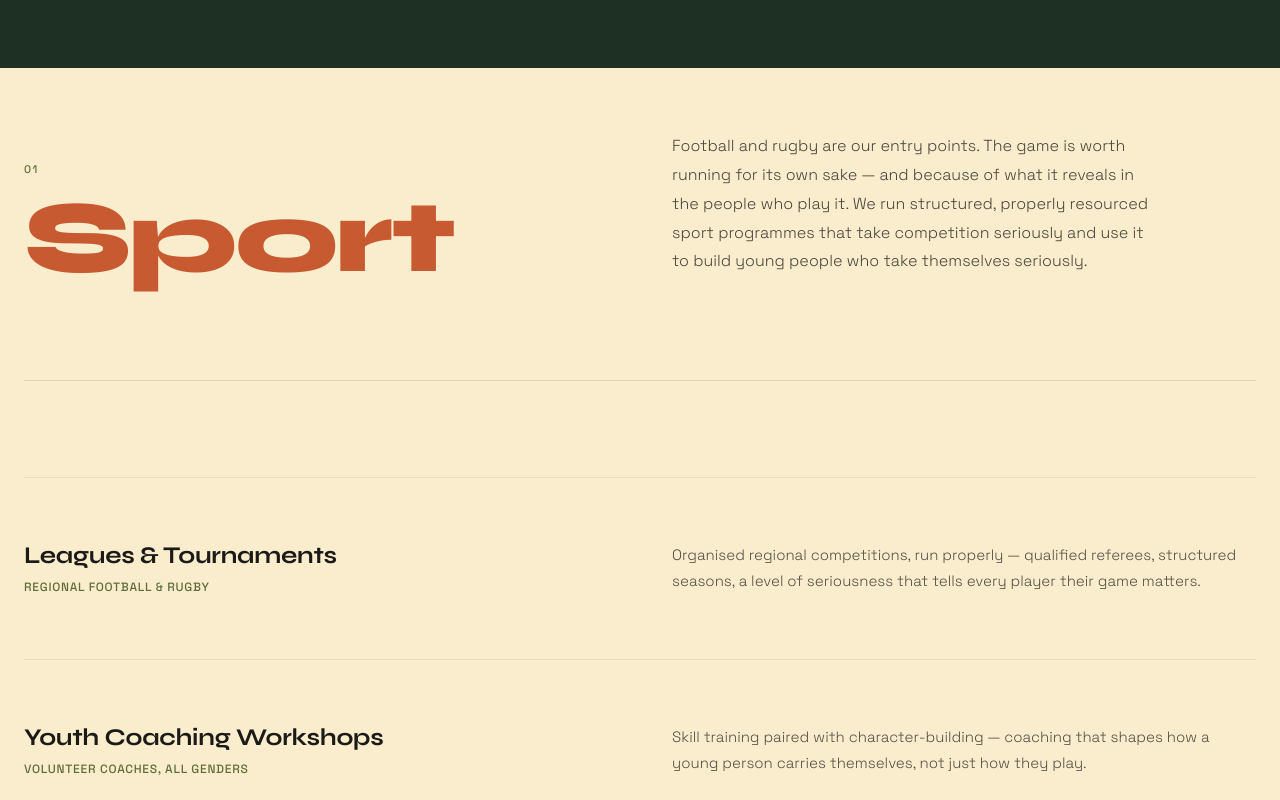
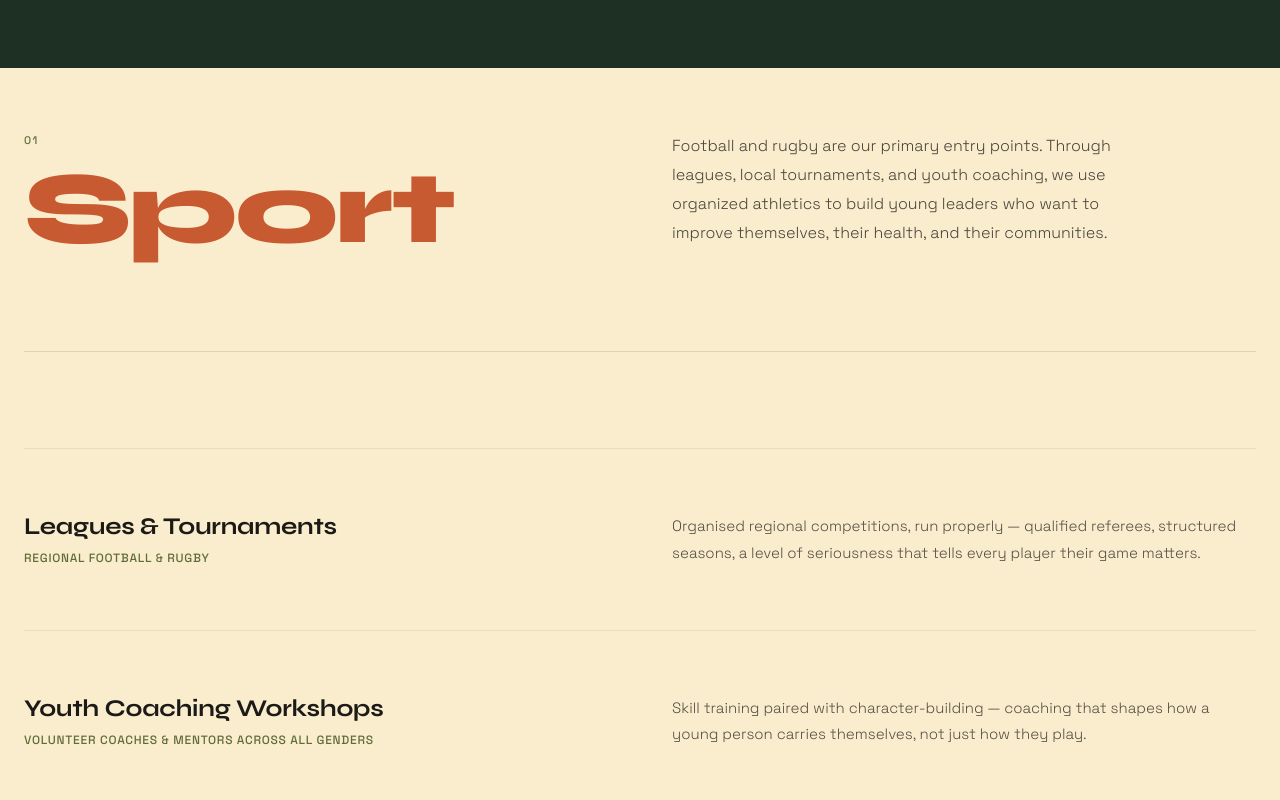
Before and after one commit to mr-shelby-45/Savanna-Rising-Foundation, a Next.js app: page /programmes in a window 1280 px wide. Shown: the part 600-1400 px from the top of the page. Built offline with nearby package versions, Linux system fonts and the light colour scheme; no server answers.

Commit message:
Update contact details and refine programme copy

```diff
--- a/src/components/sections/ContactBlock.tsx
+++ b/src/components/sections/ContactBlock.tsx
@@ -4,9 +4,9 @@ import { useState } from 'react'
 import styles from './ContactBlock.module.css'
 
 const details = [
-  { label: 'Email', value: 'hello@savannarising.org', href: 'mailto:hello@savannarising.org' },
-  { label: 'Phone', value: '+254 700 000 000', href: 'tel:+254700000000' },
-  { label: 'Address', value: 'Nakuru, Kenya', href: null },
+  { label: 'Email', value: 'mwendagichamu@gmail.com', href: 'mailto:mwendagichamu@gmail.com' },
+  { label: 'Phone', value: '+254 700 940 777', href: 'tel:+254700940777' },
+  { label: 'Address', value: 'Meru, Kenya', href: null },
 ]
 
 const social = [
--- a/src/components/sections/ProgrammesSchools.tsx
+++ b/src/components/sections/ProgrammesSchools.tsx
@@ -15,7 +15,7 @@ const activities = [
   {
     name: 'Equipment & Gear Support',
     target: 'Under-resourced schools',
-    desc: 'Real sports gear for schools that don\'t have it — because a programme built on discipline and access can\'t ask students to show up without either.',
+    desc: 'Durable sports kit and equipment support, to ensure equal chances at success for every student on & off the field.',
   },
 ]
 
--- a/src/components/sections/ProgrammesSport.tsx
+++ b/src/components/sections/ProgrammesSport.tsx
@@ -9,7 +9,7 @@ const activities = [
   },
   {
     name: 'Youth Coaching Workshops',
-    target: 'Volunteer coaches, all genders',
+    target: 'Volunteer coaches & mentors across all genders',
     desc: 'Skill training paired with character-building — coaching that shapes how a young person carries themselves, not just how they play.',
   },
   {
@@ -29,10 +29,7 @@ export default function ProgrammesSport() {
         </div>
         <div className={styles.pillarRight}>
           <p className={styles.pillarDesc}>
-            Football and rugby are our entry points. The game is worth running for its own
-            sake — and because of what it reveals in the people who play it. We run
-            structured, properly resourced sport programmes that take competition seriously
-            and use it to build young people who take themselves seriously.
+            Football and rugby are our primary entry points. Through leagues, local tournaments, and youth coaching, we use organized athletics to build young leaders who want to improve themselves, their health, and their communities.
           </p>
         </div>
       </div>
```
